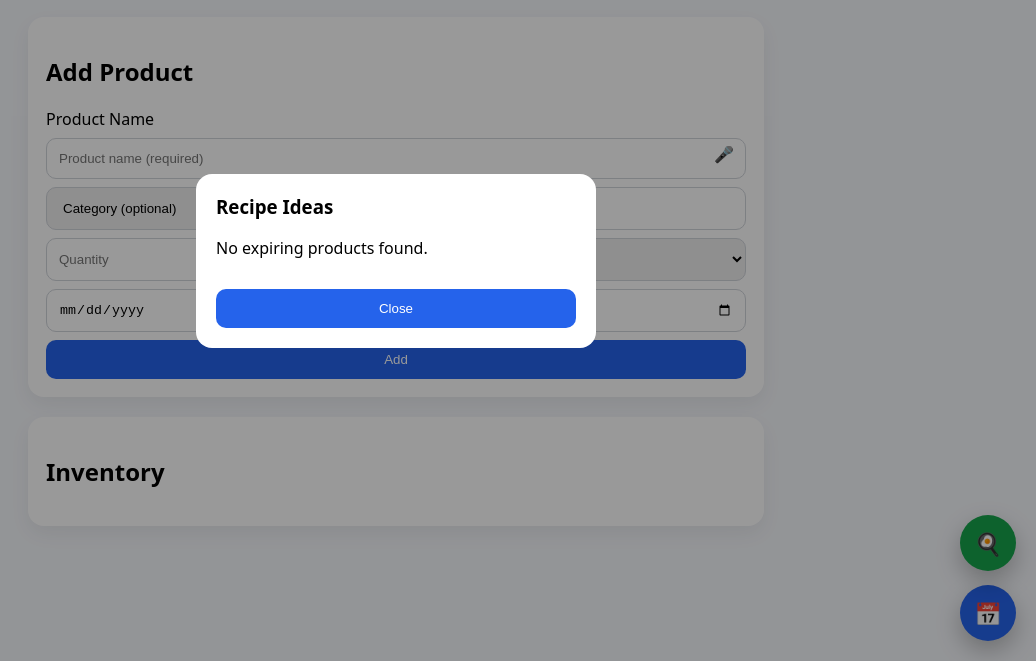
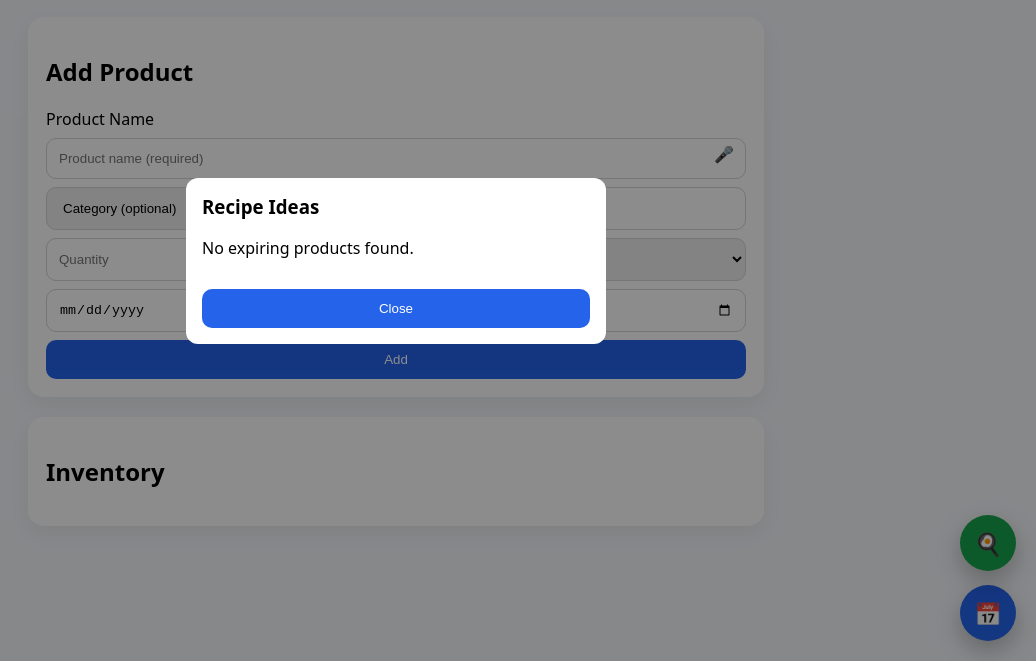
Before and after one commit to yashwanth-976/smart-expiry, a plain HTML site: page index.html in a window 1280 px wide. Both pictures are taken after a click on the element "Get Recipe Ideas". Shown: the part 139-800 px from the top of the page, without its empty margins (244-1280 px from the left). Drawn offline with Linux system fonts and the light colour scheme.

Commit message:
Update style.css

```diff
--- a/style.css
+++ b/style.css
@@ -255,3 +255,27 @@ button {
 .hidden {
   display: none;
 }
+
+.modal {
+  position: fixed;
+  inset: 0;
+  background: rgba(0, 0, 0, 0.45);
+  display: flex;
+  align-items: center;
+  justify-content: center;
+  z-index: 999;
+}
+.modal-content {
+  background: #fff;
+  width: 90%;
+  max-width: 420px;
+
+  max-height: 80vh;        /* 🔑 limit height */
+  overflow-y: auto;        /* 🔑 enable scroll */
+
+  padding: 16px;
+  border-radius: 12px;
+}
+.modal-content {
+  -webkit-overflow-scrolling: touch;
+}
```
